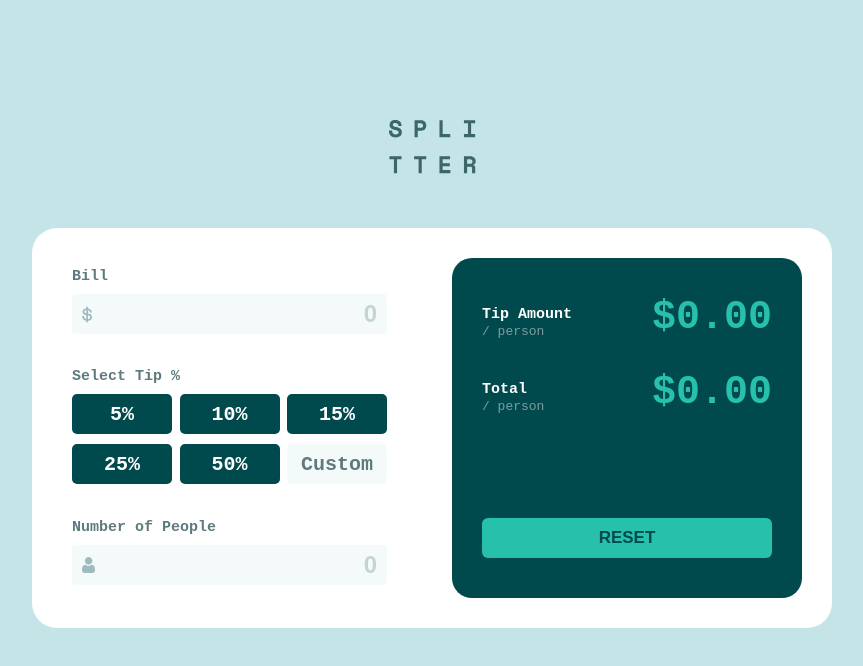
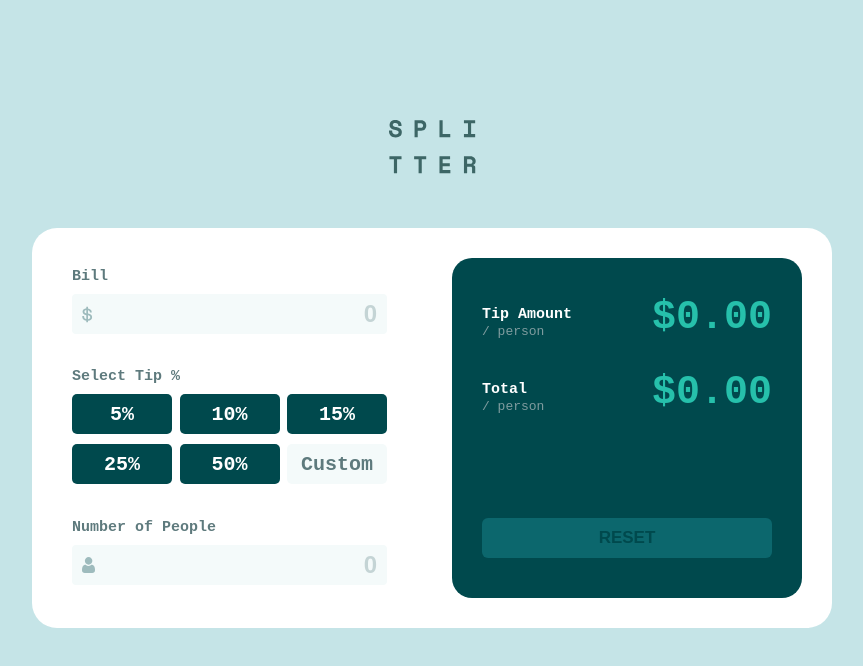
Before and after one commit to Deydii/tip-calculator-app-main, a React (Create React App) app: page / in a window 1280 px wide. Shown: the top 666 px of the page, without its empty margins (208-1071 px from the left). Built offline with nearby package versions, Linux system fonts and the light colour scheme.

Commit message:
add style on disabled button

```diff
--- a/src/components/Splitter/Amount/index.js
+++ b/src/components/Splitter/Amount/index.js
@@ -21,7 +21,7 @@ const Amount = () => {
           <p className="amount__tip">$0.00</p>
         </div>
       </div>
-      <button className="amount__button">Reset</button>
+      <button className="amount__button" type="button" disabled>Reset</button>
     </div>
   );
 };
--- a/src/components/Splitter/Amount/style.scss
+++ b/src/components/Splitter/Amount/style.scss
@@ -40,5 +40,8 @@
     &:hover {
       background: #a0e8df;
     }
+    &:disabled {
+      background: #0C676D;
+    }
   }
 }
```
